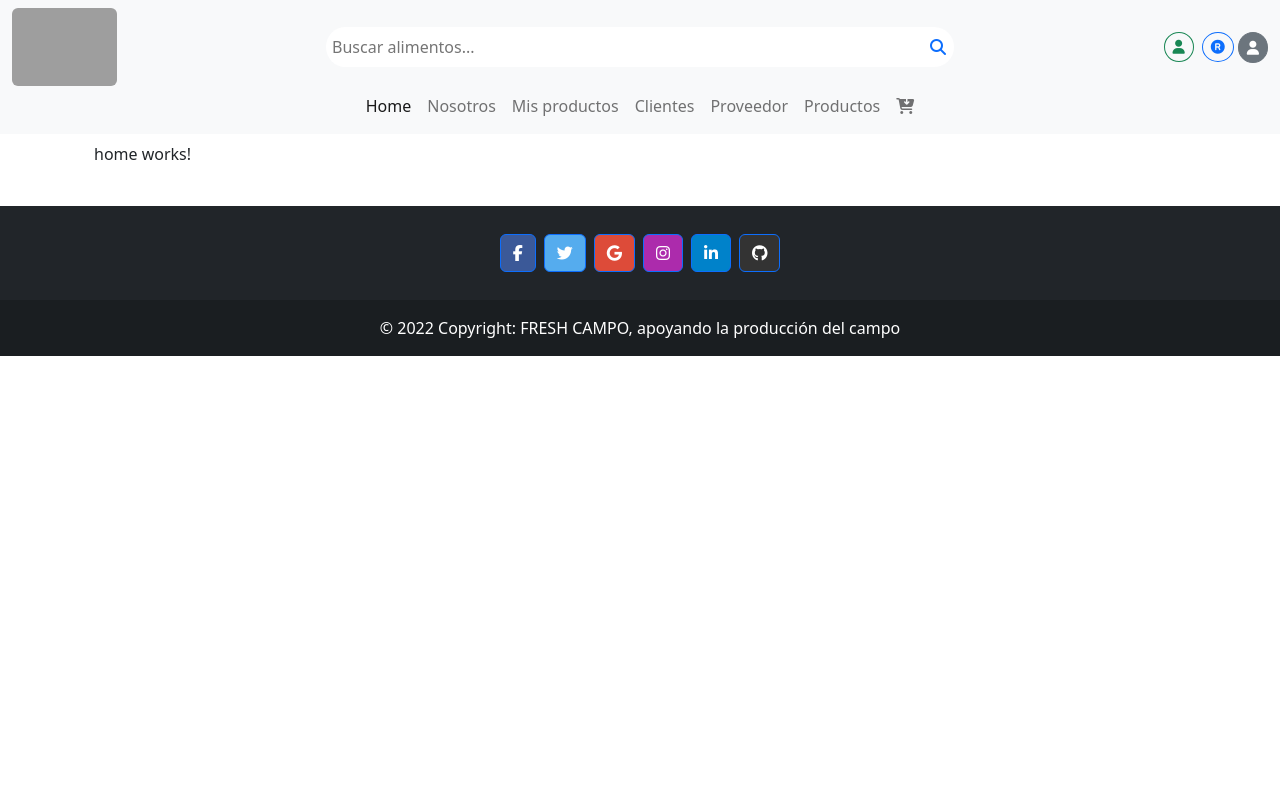
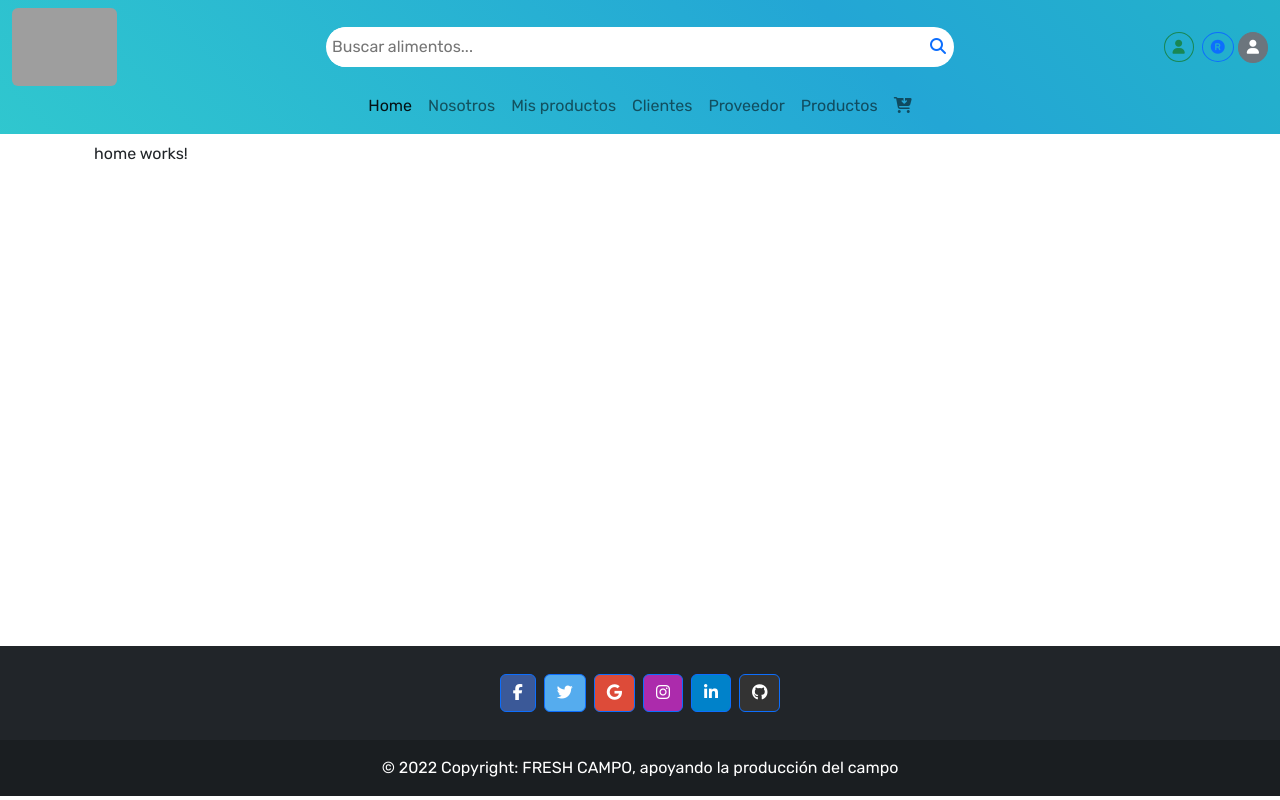
Before and after one commit to yisus1002/freshcampo, an Angular app: page /home in a window 1280 px wide. Built offline with nearby package versions, Linux system fonts and the light colour scheme; grey boxes are pictures that could not be loaded.

Commit message:
Se cambio la fuente del body, se coloco un background al navbar

```diff
--- a/src/app/app.component.css
+++ b/src/app/app.component.css
@@ -1,3 +1,5 @@
 .prue{
-
+    display: grid;
+    min-height: 100vh;
+    grid-template-rows: auto 1fr auto;
 }
--- a/src/app/app.component.html
+++ b/src/app/app.component.html
@@ -1,7 +1,7 @@
-<div class="d-flex flex-column ">
-  <app-navbar></app-navbar>
+<div class="">
+<app-navbar></app-navbar>
 
-    <div class="container mb-4 mt-2" >
+    <div class="container mb-4 mt-2" style="min-height: 60vh;">
       <router-outlet></router-outlet>
     </div>
 
--- a/src/app/components/shared/navbar/navbar.component.css
+++ b/src/app/components/shared/navbar/navbar.component.css
@@ -0,0 +1,17 @@
+.color {
+	background: linear-gradient(45deg, rgb(182, 230, 24), #3ce7c8, #23a6d5, #23d5ab);
+	background-size: 400% 400%;
+	animation: gradient 25s ease infinite;
+}
+
+@keyframes gradient {
+	0% {
+		background-position: 0% 50%;
+	}
+	50% {
+		background-position: 100% 50%;
+	}
+	100% {
+		background-position: 0% 50%;
+	}
+}
--- a/src/app/components/shared/navbar/navbar.component.html
+++ b/src/app/components/shared/navbar/navbar.component.html
@@ -1,5 +1,5 @@
 <!-- <header class=""> -->
-  <nav class="navbar  sticky-top  navbar-expand-md navbar-light bg-light ">
+  <nav class="navbar color sticky-top  navbar-expand-md  ">
    <div class="container-fluid d-flex flex-column">
      <div class="col-12 d-flex">
       <a class="navbar-brand col-2 col-sm-1 p-0 me-1"  [routerLink]="['home']" style="vertical-align: middle; align-items: center; display: flex;" >
@@ -18,7 +18,7 @@
           <button type="submit" class="btn btn-sm btn-outline-primary rounded-circle fw-bold mx-1 d-flex align-items-center" style="height: 30px; margin: auto;"><i class="fas fa-registered"></i></button>
         </form>
         <app-avatar style=" margin: auto;" ></app-avatar>
-        <button class="navbar-toggler d-md-none" type="button" data-bs-toggle="collapse" data-bs-target="#navbarNavAltMarkup" aria-controls="navbarNavAltMarkup" aria-expanded="false" aria-label="Toggle navigation">
+        <button class="navbar-toggler d-md-none ms-1" type="button" data-bs-toggle="collapse" data-bs-target="#navbarNavAltMarkup" aria-controls="navbarNavAltMarkup" aria-expanded="false" aria-label="Toggle navigation">
           <i class="text-dark fas fa-ellipsis-v"></i>
         </button>
       </div>
--- a/src/index.html
+++ b/src/index.html
@@ -10,8 +10,13 @@
   <script src="https://cdn.jsdelivr.net/npm/@popperjs/core@2.11.5/dist/umd/popper.min.js" integrity="sha384-Xe+8cL9oJa6tN/veChSP7q+mnSPaj5Bcu9mPX5F5xIGE0DVittaqT5lorf0EI7Vk" crossorigin="anonymous"></script>
 <script src="https://cdn.jsdelivr.net/npm/bootstrap@5.2.0-beta1/dist/js/bootstrap.min.js" integrity="sha384-kjU+l4N0Yf4ZOJErLsIcvOU2qSb74wXpOhqTvwVx3OElZRweTnQ6d31fXEoRD1Jy" crossorigin="anonymous"></script>
 <script src="https://kit.fontawesome.com/fceebe8950.js" crossorigin="anonymous"></script>
+  <style>
+    @import url('https://fonts.googleapis.com/css2?family=Rubik&display=swap');
+  </style>
 </head>
-<body>
+<body style="
+font-family: 'Rubik', sans-serif;
+">
   <app-root></app-root>
 </body>
 </html>
```
